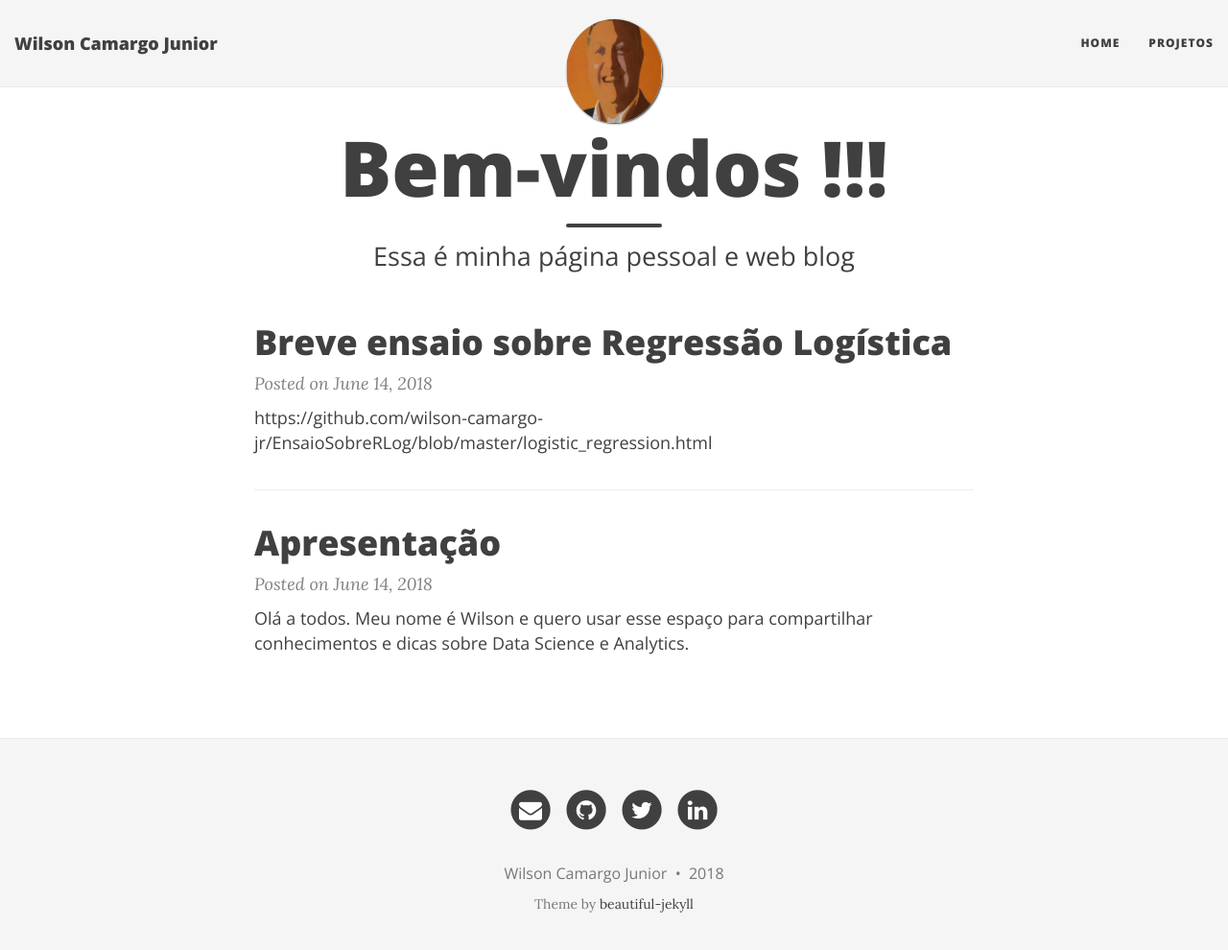
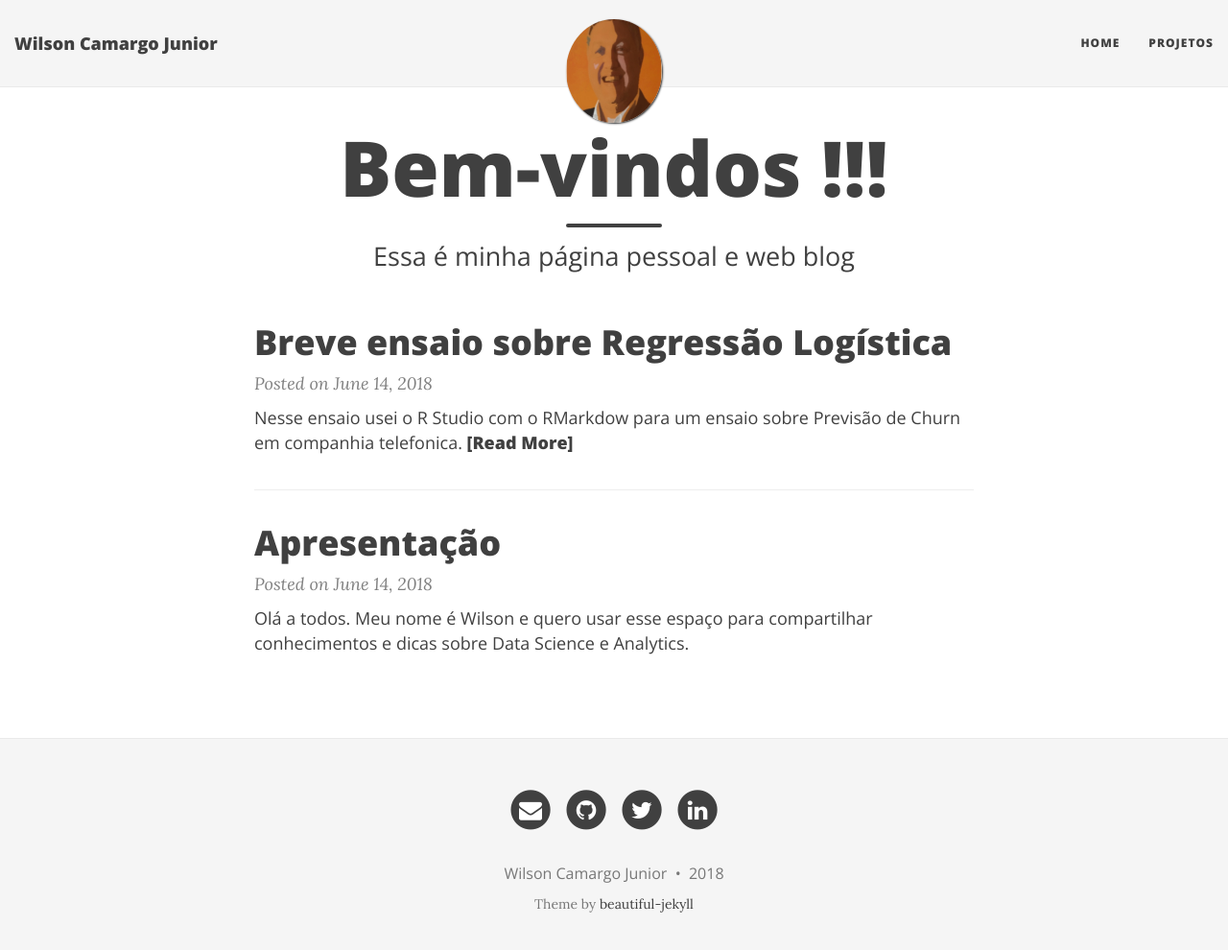
Before and after one commit to wilson-camargo-jr/teste, a Jekyll site: the page built from index.html, in a window 1280 px wide and 1003 px high. Shown: the top 990 px of the window at 96% size. Built offline with Jekyll 4.4.1, drawn with Linux system fonts in a browser that asks for light colours; nearby versions of some CDN libraries; the list of posts is cut into pages by our own code.

Commit message:
Update 2018-06-14-EnsaioRLog.md

```diff
--- a/_posts/2018-06-14-EnsaioRLog.md
+++ b/_posts/2018-06-14-EnsaioRLog.md
@@ -3,4 +3,7 @@
 title: Breve ensaio sobre Regressão Logística
 ---
 
-https://github.com/wilson-camargo-jr/EnsaioSobreRLog/blob/master/logistic_regression.html
+Nesse ensaio usei o R Studio com o RMarkdow para um ensaio sobre Previsão de Churn em companhia telefonica.
+
+
+![Ensaio:](https://github.com/wilson-camargo-jr/EnsaioSobreRLog/blob/master/logistic_regression.html)
```
